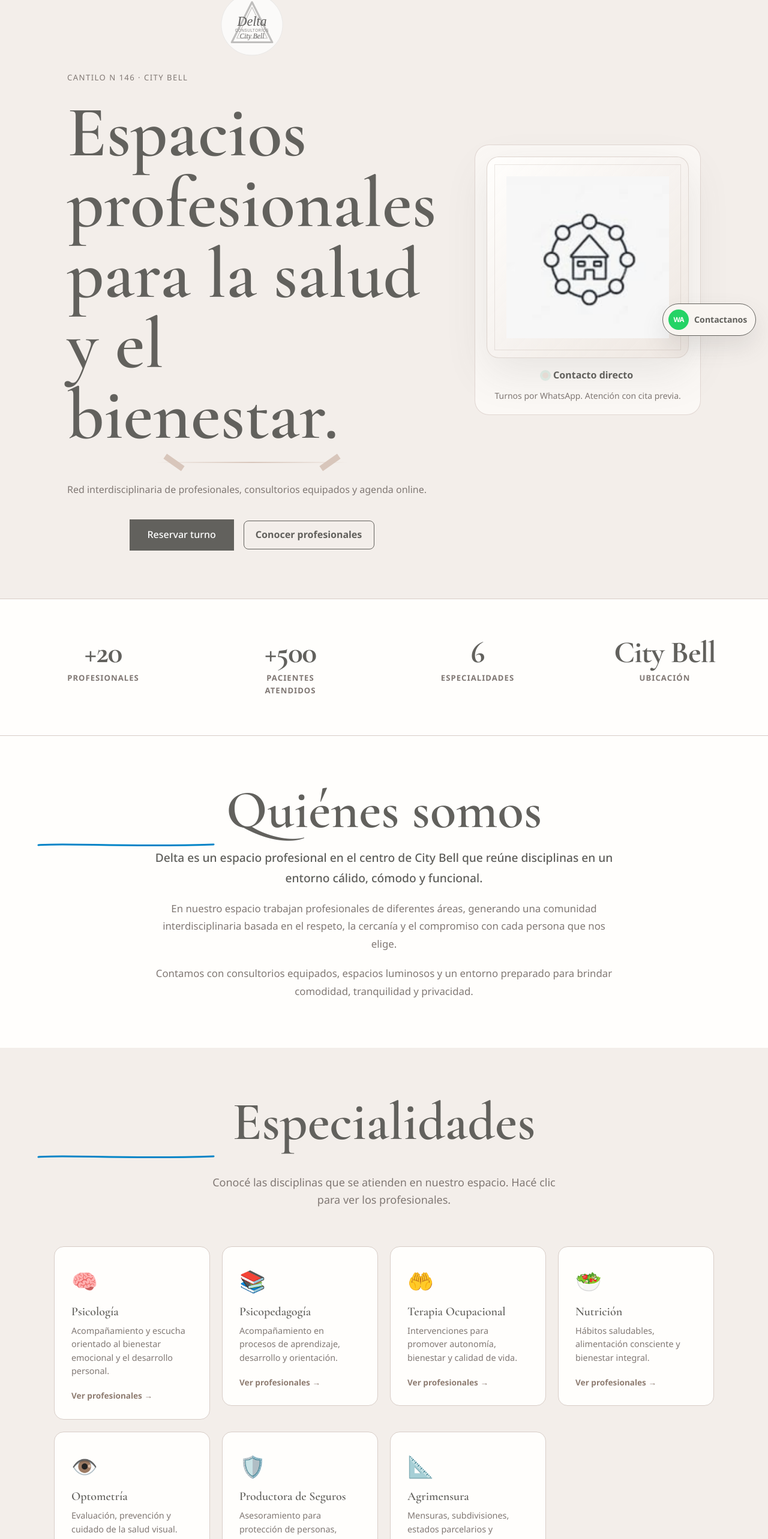
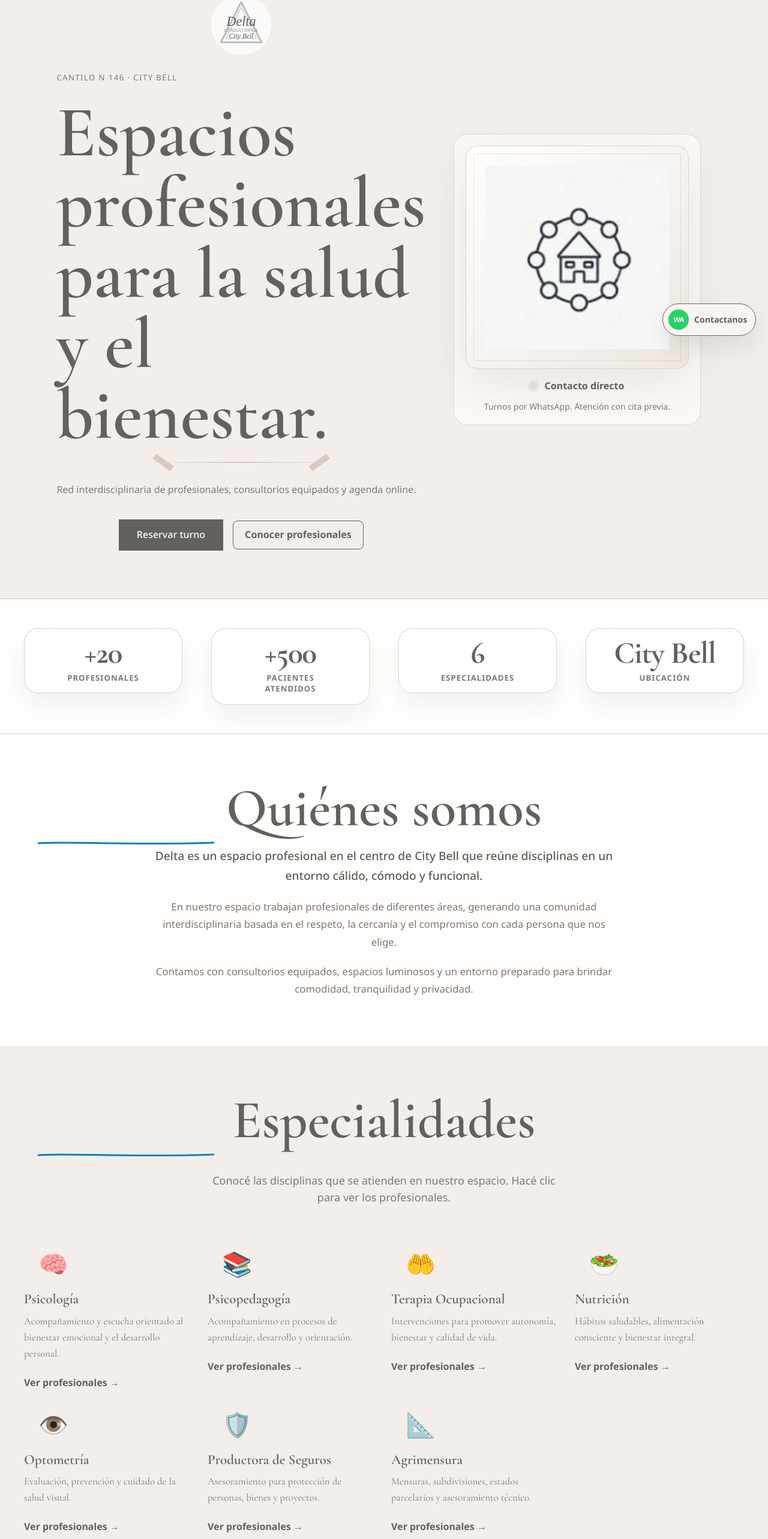
Before and after one commit to marketsantafeoficial-a11y/consultorioDelta, a Next.js app: page / in a window 1280 px wide. Shown: the part 220-2786 px from the top of the page at 60% size. Built offline with nearby package versions, Linux system fonts and the light colour scheme.

Commit message:
Refine homepage layout to match prototype more closely

```diff
--- a/app/globals.css
+++ b/app/globals.css
@@ -132,11 +132,16 @@ h1, h2, h3, h4, h5, h6 {
 /* Hero Card */
 .lp-hero-card-wrap { position: relative; }
 .lp-hero-card {
-  background: var(--color-surface); padding: 2rem; border-radius: 24px;
+  background: var(--color-surface); padding: 2rem; border-radius: 30px;
   box-shadow: var(--shadow); position: relative; z-index: 2;
 }
-.lp-hero-card-head { display: flex; align-items: center; gap: 0.5rem; font-weight: 600; margin-bottom: 1.5rem; }
-.lp-availability-dot { width: 10px; height: 10px; background: var(--color-accent); border-radius: 50%; box-shadow: 0 0 0 4px rgba(5, 150, 105, 0.2); animation: pulse 2s infinite; }
+.lp-hero-content { max-width: 580px; }
+.lp-hero-divider { width: 5rem; height: 0.35rem; border-radius: 999px; background: var(--color-primary); margin: 2rem 0 1.5rem; opacity: 0.92; }
+.lp-hero-card-wrap { display: flex; justify-content: flex-end; }
+.lp-featured-media { border-radius: 30px; overflow: hidden; background: linear-gradient(180deg, rgba(255,255,255,0.9), rgba(248,244,239,0.9)); }
+.lp-featured-media img { width: 100%; height: 100%; display: block; object-fit: cover; min-height: 480px; }
+.lp-hero-card-head { display: flex; align-items: center; gap: 0.75rem; font-weight: 700; margin-bottom: 1.5rem; }
+.lp-availability-dot { width: 12px; height: 12px; background: var(--color-accent); border-radius: 50%; box-shadow: 0 0 0 4px rgba(167, 138, 109, 0.22); animation: pulse 2s infinite; }
 @keyframes pulse { 0% { box-shadow: 0 0 0 0 rgba(5, 150, 105, 0.4); } 70% { box-shadow: 0 0 0 10px rgba(5, 150, 105, 0); } 100% { box-shadow: 0 0 0 0 rgba(5, 150, 105, 0); } }
 .lp-slot-preview { display: grid; grid-template-columns: 1fr 1fr; gap: 0.75rem; margin-bottom: 1.5rem; }
 .lp-slot-pill {
@@ -164,14 +169,55 @@ h1, h2, h3, h4, h5, h6 {
 .lp-spec-grid { display: grid; grid-template-columns: repeat(4, 1fr); gap: 1.5rem; margin-bottom: 3rem; }
 .lp-spec-card {
   background: var(--color-surface); border: 1px solid var(--color-border);
-  padding: 2rem 1.5rem; border-radius: 20px; text-align: center;
-  transition: transform 0.2s, box-shadow 0.2s;
-}
-.lp-spec-card:hover { transform: translateY(-4px); box-shadow: var(--shadow); border-color: var(--color-secondary); }
-.lp-spec-icon { font-size: 2.5rem; display: block; margin-bottom: 1rem; }
-.lp-spec-name { font-size: 1.25rem; margin-bottom: 0.5rem; }
-.lp-spec-desc { color: var(--color-muted); font-size: 0.875rem; }
+  padding: 2rem 1.5rem; border-radius: 24px; text-align: left;
+  transition: transform 0.25s, box-shadow 0.25s;
+  min-height: 230px;
+}
+.lp-spec-card:hover { transform: translateY(-6px); box-shadow: var(--shadow); border-color: var(--color-secondary); }
+.lp-spec-icon { font-size: 2.5rem; display: inline-flex; margin-bottom: 1rem; }
+.lp-spec-name { font-size: 1.25rem; margin-bottom: 0.75rem; }
+.lp-spec-desc { color: var(--color-muted); font-size: 0.95rem; line-height: 1.6; margin-bottom: 1.4rem; }
+.lp-spec-cta { display: inline-flex; margin-top: auto; color: var(--color-primary); font-weight: 700; }
 .lp-cta-center { display: flex; width: fit-content; margin: 0 auto; }
+.featured-team-grid { display: grid; grid-template-columns: repeat(4, minmax(0, 1fr)); gap: 1.5rem; margin-top: 2.5rem; }
+.featured-team-card { display: flex; flex-direction: column; align-items: center; gap: 0.8rem; padding: 1.75rem 1.25rem; background: var(--color-surface); border: 1px solid var(--color-border); border-radius: 24px; box-shadow: var(--shadow); text-align: center; }
+.featured-team-avatar { width: 96px; height: 96px; border-radius: 999px; object-fit: cover; background: #f6f1eb; }
+.featured-team-card h3 { margin: 0; font-size: 1.05rem; }
+.featured-team-card p { margin: 0; color: var(--color-muted); font-size: 0.95rem; }
+.featured-team-link { margin-top: auto; color: var(--color-primary); font-weight: 700; text-decoration: none; }
+.featured-team-link:hover { text-decoration: underline; }
+.lp-cta-center-wrap { display: flex; justify-content: center; margin-top: 2rem; }
+.trust-stat { background: rgba(255,255,255,0.92); border: 1px solid hsla(38, 16%, 82%, 0.9); border-radius: 24px; padding: 1.5rem; box-shadow: 0 20px 40px rgba(31,33,38,0.06); text-align: center; }
+.trust-stat-value { display: block; font-size: clamp(2rem, 3vw, 2.4rem); font-family: var(--font-heading); font-weight: 800; color: var(--color-primary); margin-bottom: 0.5rem; }
+.trust-stat-label { display: block; color: var(--color-muted); font-size: 0.95rem; letter-spacing: 0.12em; text-transform: uppercase; line-height: 1.4; white-space: pre-line; }
+
+@media (max-width: 980px) {
+  .lp-hero-inner, .lp-trust-inner, .lp-spec-grid, .featured-team-grid {
+    grid-template-columns: 1fr;
+  }
+  .lp-hero-card-wrap {
+    justify-content: center;
+  }
+  .lp-hero {
+    padding: 4rem 1.5rem 2.5rem;
+  }
+}
+
+@media (max-width: 720px) {
+  .lp-trust-inner {
+    grid-template-columns: 1fr 1fr;
+  }
+  .lp-hero-actions {
+    flex-direction: column;
+    align-items: stretch;
+  }
+  .lp-hero-actions a {
+    width: 100%;
+  }
+  .featured-team-card {
+    padding: 1.5rem;
+  }
+}
 
 /* How it works */
 .lp-how { background: var(--color-surface); }
--- a/app/page.tsx
+++ b/app/page.tsx
@@ -32,6 +32,13 @@ const testimonials = [
   { stars: 5, text: "Excelente atención y espacios muy cómodos. Encontré distintos profesionales en un mismo lugar.", author: "María L." },
   { stars: 5, text: "La agenda online es muy simple de utilizar. Coordinar turno con WhatsApp me resultó rapidísimo.", author: "Carlos R." },
   { stars: 5, text: "Un espacio cálido y profesional. Se nota el cuidado en cada detalle del lugar.", author: "Lucía M." },
+];
+
+const featuredProfessionals = [
+  { name: "Lic. María López", specialty: "Psicología", photoUrl: "/delta-assets/professional-avatar.svg" },
+  { name: "Lic. Carla Ruiz", specialty: "Psicopedagogía", photoUrl: "/delta-assets/professional-avatar.svg" },
+  { name: "Lic. Florencia Jaime", specialty: "Terapia Ocupacional", photoUrl: "/delta-assets/professional-avatar.svg" },
+  { name: "Lic. Julieta Gómez", specialty: "Nutrición", photoUrl: "/delta-assets/professional-avatar.svg" },
 ];
 
 const moduleBlocks = [
@@ -134,14 +141,14 @@ export default function HomePage() {
             <RevealOnScroll delay={100}>
               <p className="lp-section-sub">Conocé las disciplinas que se atienden en nuestro espacio. Hacé clic para ver los profesionales.</p>
             </RevealOnScroll>
-            <div className="specialties-cards-grid">
+            <div className="lp-spec-grid">
               {SPECIALTIES.map((spec, i) => (
                 <RevealOnScroll key={spec.id} delay={i * 60}>
-                  <Link href={`/profesionales?specialty=${spec.id}`} className="specialty-card">
-                    <span className="specialty-card-icon">{spec.icon}</span>
-                    <h3 className="specialty-card-title">{spec.label}</h3>
-                    <p className="specialty-card-desc">{spec.desc}</p>
-                    <span className="specialty-card-cta">Ver profesionales →</span>
+                  <Link href={`/profesionales?specialty=${spec.id}`} className="lp-spec-card">
+                    <span className="lp-spec-icon">{spec.icon}</span>
+                    <h3 className="lp-spec-name">{spec.label}</h3>
+                    <p className="lp-spec-desc">{spec.desc}</p>
+                    <span className="lp-spec-cta">Ver profesionales →</span>
                   </Link>
                 </RevealOnScroll>
               ))}
@@ -160,6 +167,18 @@ export default function HomePage() {
               <p className="lp-section-sub">Conocé a los profesionales que forman parte de Delta. Cada uno con su especialidad, enfoque y modalidad de atención.</p>
             </RevealOnScroll>
             <RevealOnScroll delay={180}>
+              <div className="featured-team-grid">
+                {featuredProfessionals.map((professional) => (
+                  <article className="featured-team-card" key={professional.name}>
+                    <img src={professional.photoUrl} alt={professional.name} className="featured-team-avatar" />
+                    <h3>{professional.name}</h3>
+                    <p>{professional.specialty}</p>
+                    <Link href="/profesionales" className="featured-team-link">Ver perfil</Link>
+                  </article>
+                ))}
+              </div>
+            </RevealOnScroll>
+            <RevealOnScroll delay={260}>
               <div className="lp-cta-center-wrap">
                 <Link href="/profesionales" className="lp-cta-primary">Ver todos los profesionales</Link>
               </div>
```
